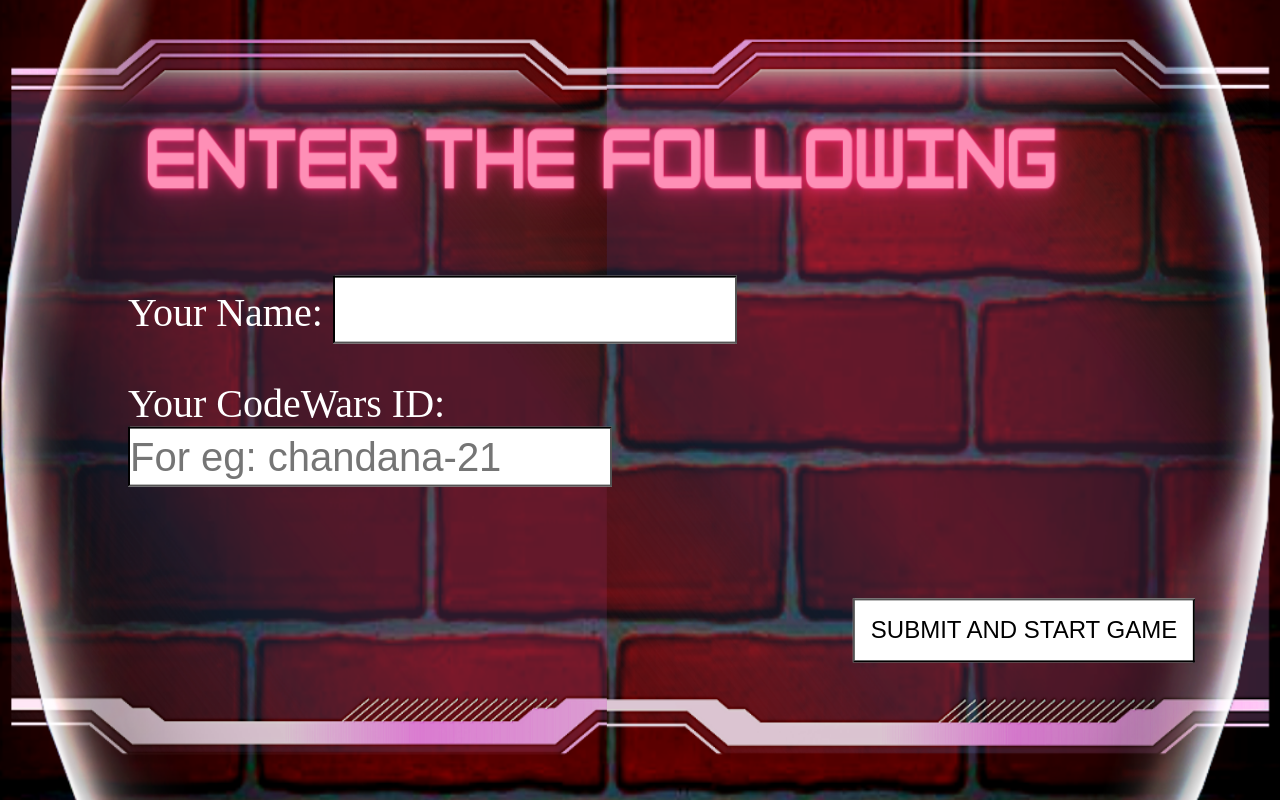
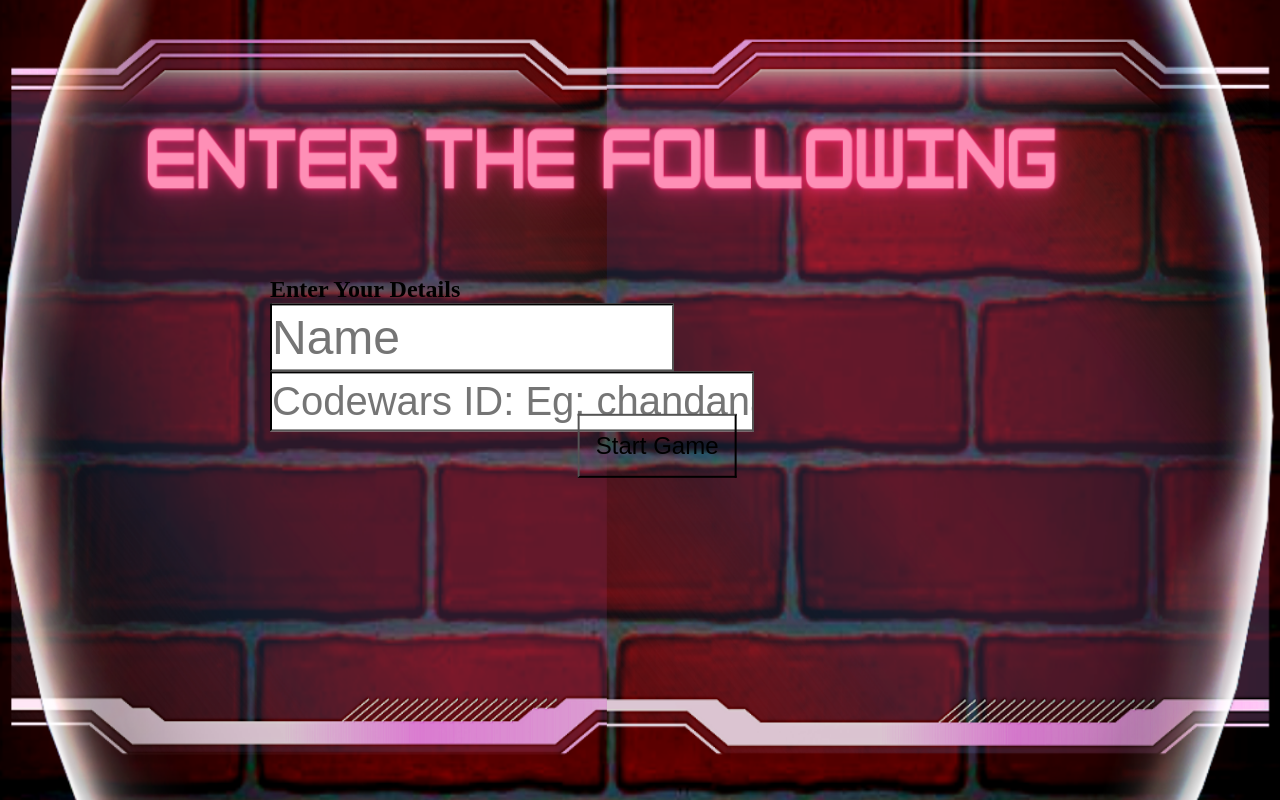
Before and after one commit to DevPriSha/Building-Blocks, a Flask app: page /form/ in a window 1280 px wide. Run offline with Flask 2, Linux system fonts and the light colour scheme; some libraries are stand-ins or nearby versions.

Commit message:
Update form.html

```diff
--- a/templates/form.html
+++ b/templates/form.html
@@ -9,17 +9,40 @@
 	<script src="https://ajax.googleapis.com/ajax/libs/jquery/3.2.1/jquery.min.js"></script>
 </head>
 <body>
-	<div id="form">
-		<div class="username"><label for="participantname">Your Name: </label>
-		<input type="text" name="participantname" id="participantname" ></div>
-		<br><br>
+	<section>
+		<div class="color"></div>
+		<div class="color"></div>
+		<div class="color"></div>
+		<div class="box">
+			<div class="square" style="--i:0;"></div>
+			<div class="square" style="--i:1;"></div>
+			<div class="square" style="--i:2;"></div>
+			<div class="square" style="--i:3;"></div>
+			<div class="square" style="--i:4;"></div>
+			<div class="square" style="--i:5;"></div>
+			<div class="square" style="--i:6;"></div>
+			<div class="square" style="--i:7;"></div>
+			<div class="square" style="--i:8;"></div>
+			<div class="square" style="--i:9;"></div>
 
-		<div class="userid"><label for="participantid">Your CodeWars ID: </label>
-		<input type="url" name="participantid" id="participantid" placeholder="For eg: chandana-21"></div></div>
-
-		<div class="submit" id="iduser">
-			<input type="submit" name="buttonsubmit" id="buttoninput" value="SUBMIT AND START GAME">
+			<div class="container">
+				<div class="form" id="form">
+					<h2>Enter Your Details</h2>
+					<form>
+						<div class="inputBox">
+							<input type="text" name="participantname" id="participantname" placeholder="Name">
+						</div>
+						<div class="inputBox">
+							<input type="url" name="participantid" id="participantid" placeholder="Codewars ID: Eg: chandana-21">
+						</div><br><br><br>
+						<div class="inputBox" id="iduser">
+							<input type="submit" name="buttonsubmit" id="buttoninput" value="Start Game">
+						</div>
+					</form>
+				</div>
+			</div>
 		</div>
+	</section>
 
 </body>
 <script>
```
